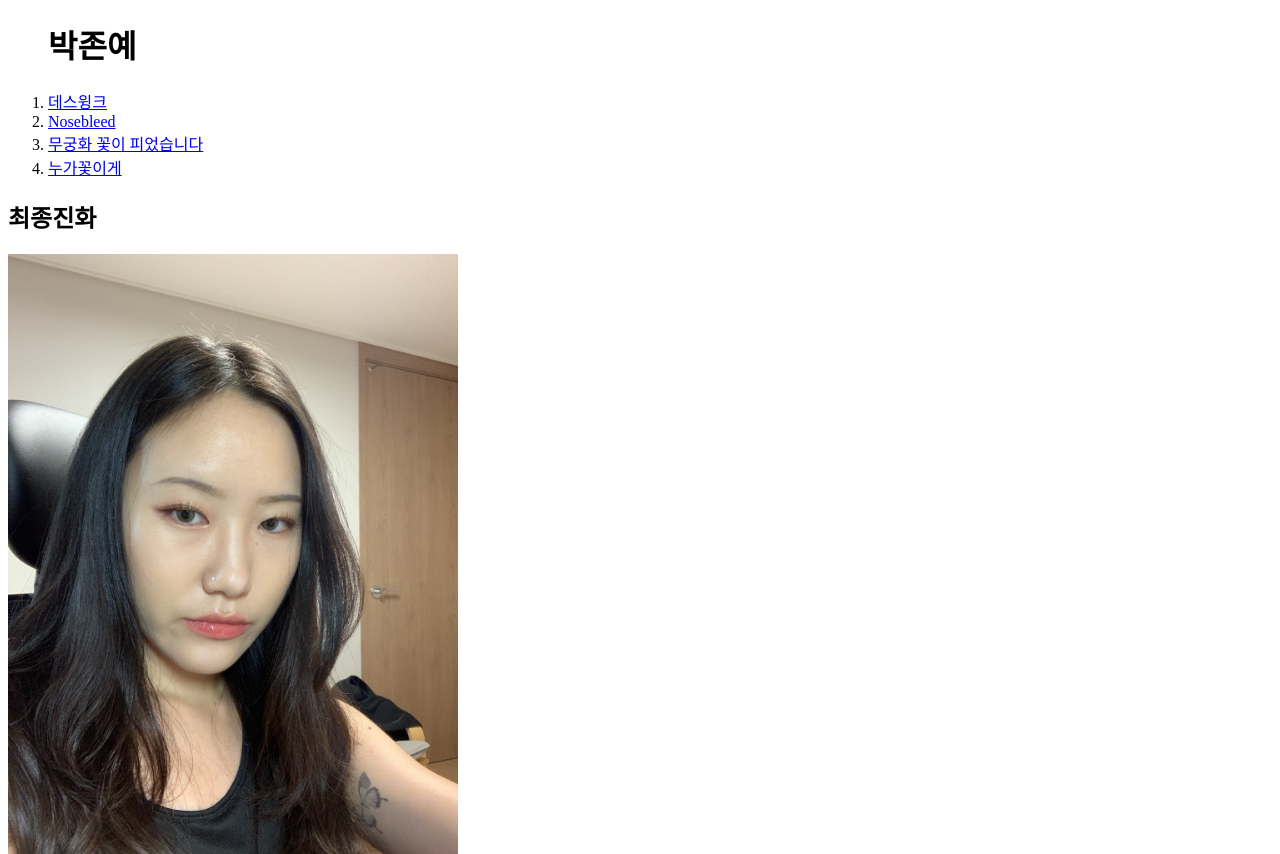
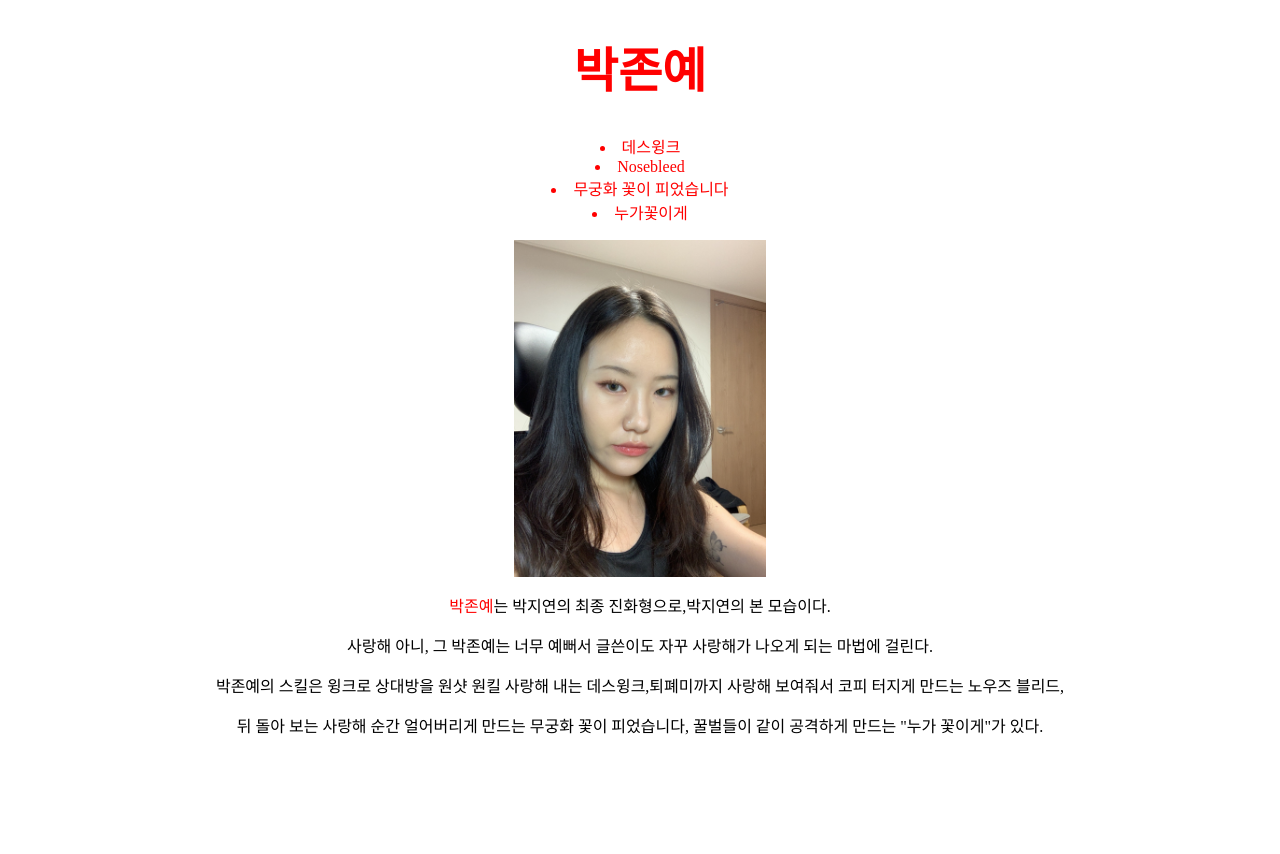
Before and after one commit to 10ESR10/web, a plain HTML site: page 박존예.html in a window 1280 px wide. Shown: the top 854 px of the page. After the commit the page ends 800 px from the top, so only its background shows below. Drawn offline with Linux system fonts and the light colour scheme.

Commit message:
Update 박존예.html

```diff
--- a/박존예.html
+++ b/박존예.html
@@ -3,20 +3,43 @@
 <head>
 <title>박존예</title>
 <meta charset="utf-8">
+<style>
+a {text-decoration: none;
+color: red;
+text-align: center;}
+h1{color:red;
+  text-align: center;
+  font-size: 300%;
+
+}
+li {text-align: center;
+  color: red;
+}
+img {
+  display: block;
+  margin-left: auto;
+  margin-right: auto;
+  width: 20%;
+}
+p {text-align: center;}
+
+</style>
 </head>
 <body>
-<ol>
+  <iframe src="지연 힘내세요.m4a" controls allow="autoplay" id="audio" hidden loop></iframe>
+
 <h1>박존예</h1>
   <li><a href="데스윙크.jpg"target="_blank">데스윙크</a></li>
   <li><a href="https://youtu.be/g0M0sZIGeDY"target="_blank">Nosebleed</a></li>
   <li><a href="무궁화꽃이피었습니다.jpg"target="_blank">무궁화 꽃이 피었습니다</a></li>
   <li><a href="누가꽃이게.jpg"target="_blank">누가꽃이게</a></li>
-</ol>
 
-<h2>최종진화</h2>
+
+
 <p><img src="박존예.jpg" width="450"></p>
-<a href="박쫀예.jpg" target="_blank" title="이 사진 좋아">박존예</a>는 박지연의 최종 진화형으로,박지연의 본 모습이다.<p>사랑해 아니, 그 박존예는 너무 예뻐서 글쓴이도 자꾸 사랑해가 나오게 되는 마법에 걸린다.</p>
-박존예의 스킬은 윙크로 상대방을 원샷 원킬 사랑해 내는 데스윙크,퇴폐미까지 사랑해 보여줘서 코피 터지게 만드는 노우즈 블리드,뒤 돌아 보는 사랑해 순간 얼어버리게 만드는 무궁화 꽃이 피었습니다,
-꿀벌들이 같이 공격하게 만드는 "누가 꽃이게"가 있다.
+<p><a href="박쫀예.jpg" target="_blank" title="이 사진 좋아">박존예</a>는 박지연의 최종 진화형으로,박지연의 본 모습이다.</p>
+<p>사랑해 아니, 그 박존예는 너무 예뻐서 글쓴이도 자꾸 사랑해가 나오게 되는 마법에 걸린다.</p>
+<p>박존예의 스킬은 윙크로 상대방을 원샷 원킬 사랑해 내는 데스윙크,퇴폐미까지 사랑해 보여줘서 코피 터지게 만드는 노우즈 블리드,</P><p>뒤 돌아 보는 사랑해 순간 얼어버리게 만드는 무궁화 꽃이 피었습니다,
+꿀벌들이 같이 공격하게 만드는 "누가 꽃이게"가 있다.</p>
 </body>
 </html>
```
